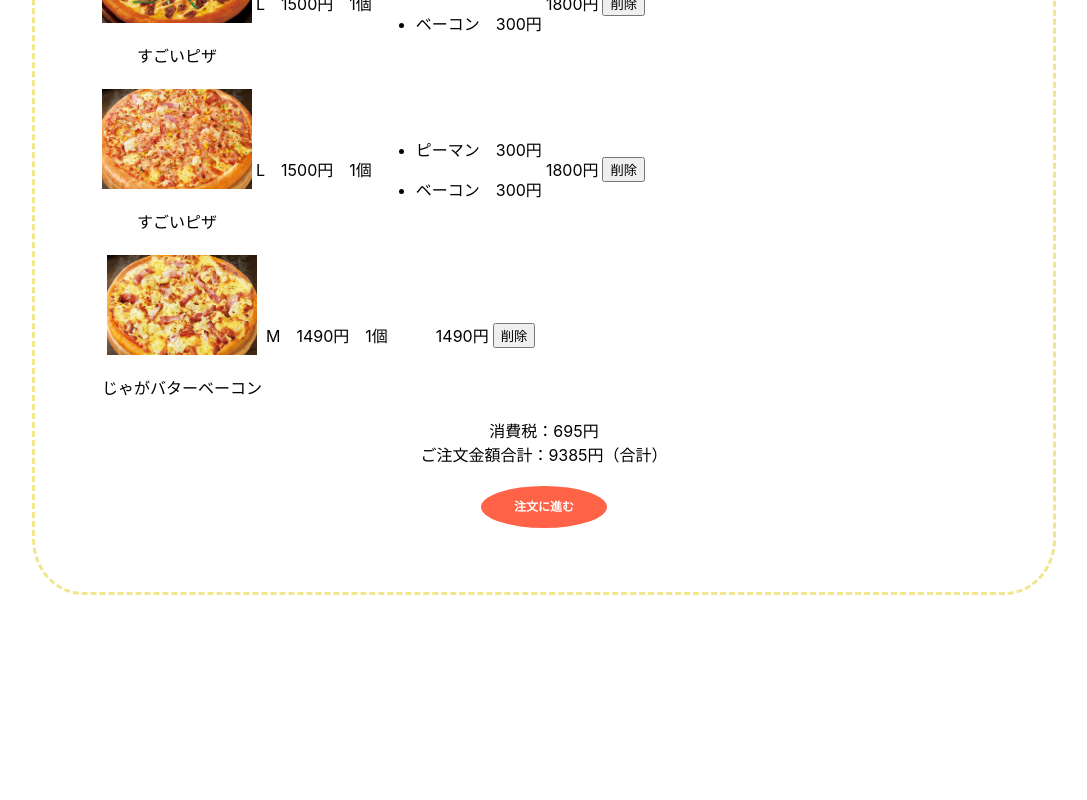
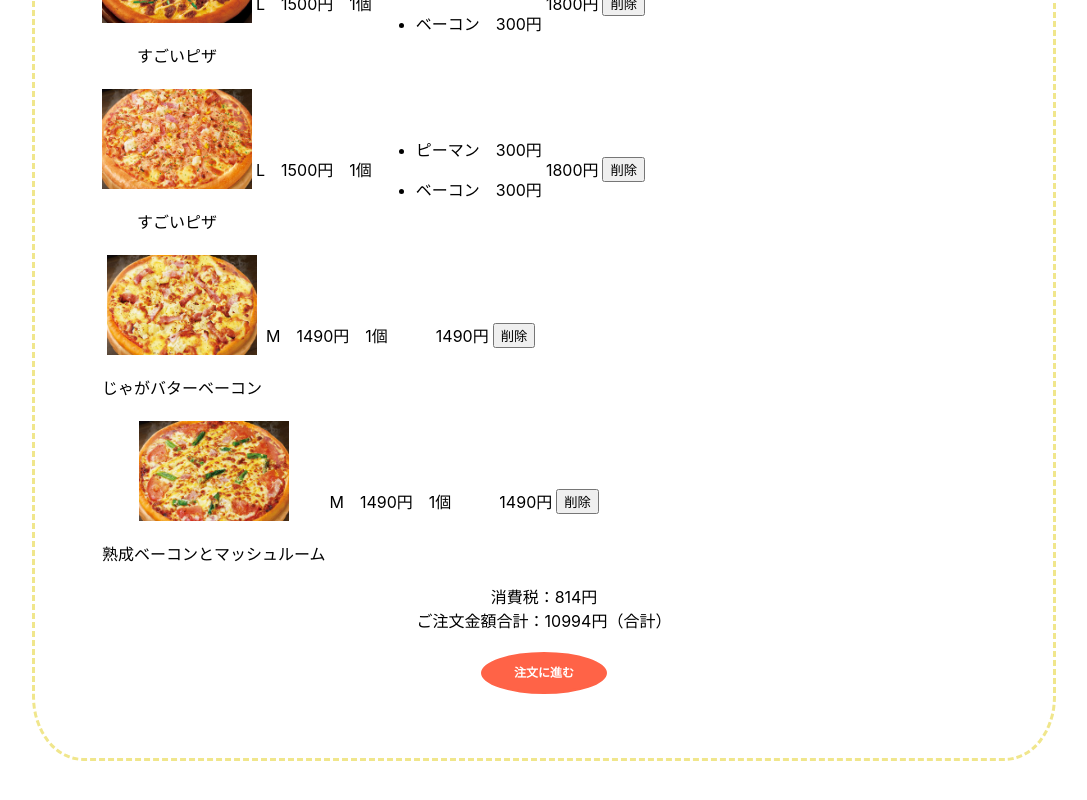
Before and after one commit to shimokawa871/ec-202207c, a Next.js app: page /items/cart in a window 1280 px wide. Shown: the part 625-1425 px from the top of the page, without its empty margins (96-1183 px from the left). Before the commit the page ends 1259 px from the top, so only its background shows below. Built offline with nearby package versions, Linux system fonts and the light colour scheme; data requests are answered from the project's data file.

Commit message:
0906 進捗

```diff
--- a/data/db.json
+++ b/data/db.json
@@ -311,6 +311,17 @@
       "optionPrice": 200,
       "subTotal": 1490,
       "id": 2
+    },
+    {
+      "name": "熟成ベーコンとマッシュルーム",
+      "imagePath": "/3.jpg",
+      "size": "M",
+      "price": 1490,
+      "quantity": 1,
+      "orderToppingList": [],
+      "optionPrice": 200,
+      "subTotal": 1490,
+      "id": 3
     }
   ],
   "orderOptions": []
--- a/src/pages/404.tsx
+++ b/src/pages/404.tsx
@@ -37,6 +37,8 @@ export default function ErrorPage(){
       color: #ff6347;
     }
 
+
+
   `}
   </style>
   <p className="msg">申し訳ございませんが、
```
Also changed, not shown: src/pages/items/[id].tsx (+9 -12 lines).
